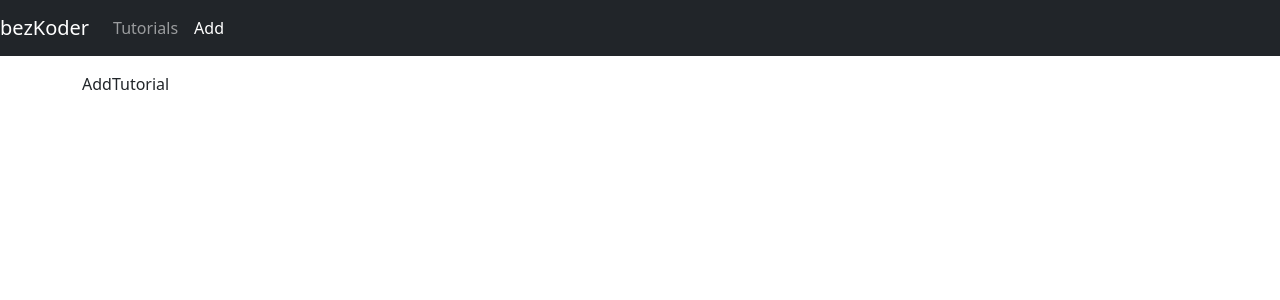
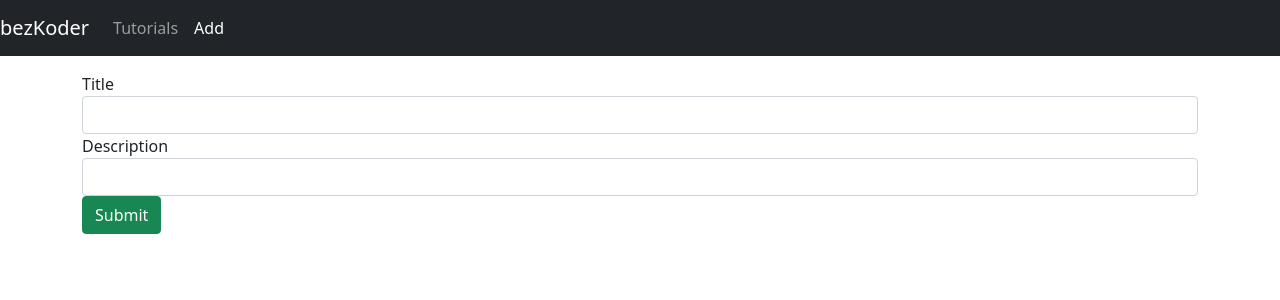
Before and after one commit to jerryowusu/react-redux-practice, a React (Create React App) app: page /add in a window 1280 px wide. Shown: the top 300 px of the page. Built offline with nearby package versions, Linux system fonts and the light colour scheme.

Commit message:
create form for submitting

```diff
--- a/src/components/AddTutorial.js
+++ b/src/components/AddTutorial.js
@@ -1,7 +1,79 @@
-import React from 'react';
+/* eslint-disable jsx-a11y/label-has-associated-control */
+/* eslint-disable react/button-has-type */
+import React, { useState } from 'react';
+import { useDispatch } from 'react-redux';
+import { createTutorial } from '../actions/tutorials';
 
-const AddTutorial = () => (
-  <div>AddTutorial</div>
-);
+const AddTutorial = () => {
+  const initialTutorialState = {
+    id: null,
+    title: '',
+    description: '',
+    published: false,
+  };
+
+  const [tutorial, setTutorial] = useState(initialTutorialState);
+  const [submitted, setSubmitted] = useState(false);
+  const dispatch = useDispatch();
+
+  const handleInputChange = (event) => {
+    const { name, value } = event.target;
+    setTutorial({ ...tutorial, [name]: value });
+  };
+
+  const saveTutorial = () => {
+    const { title, description } = tutorial;
+    dispatch(createTutorial(title, description)).then((data) => {
+      setTutorial({
+        id: data.id,
+        title: data.title,
+        description: data.description,
+        published: data.published,
+      });
+      setSubmitted(true);
+      console.log(data);
+    })
+      .catch((e) => {
+        console.log(e);
+      });
+  };
+  const newTutorial = () => {
+    setTutorial(initialTutorialState);
+    setSubmitted(false);
+  };
+
+  return (
+    <div className="submit-form">
+      { submitted ? (
+        <div>
+          <h4>You submitted successfully!</h4>
+          <button className="btn btn-success" onClick={newTutorial}>Add</button>
+        </div>
+      ) : (
+        <div>
+          <div className="form-group">
+            <label htmlFor="title">Title</label>
+            <input type="text" className="form-control" id="title" required value={tutorial.title} onChange={handleInputChange} name="title" />
+          </div>
+          <div className="form-group">
+            <label htmlFor="description">Description</label>
+            <input
+              type="text"
+              className="form-control"
+              id="description"
+              required
+              value={tutorial.description}
+              onChange={handleInputChange}
+              name="description"
+            />
+          </div>
+          <button onClick={saveTutorial} className="btn btn-success">
+            Submit
+          </button>
+        </div>
+      )}
+    </div>
+  );
+};
 
 export default AddTutorial;
```
